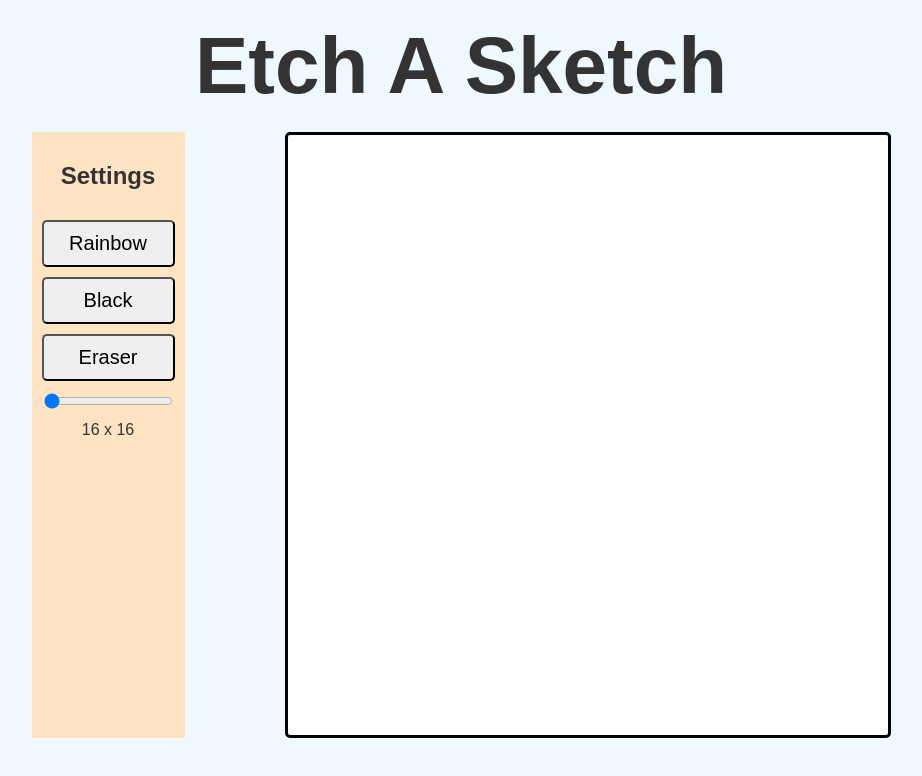
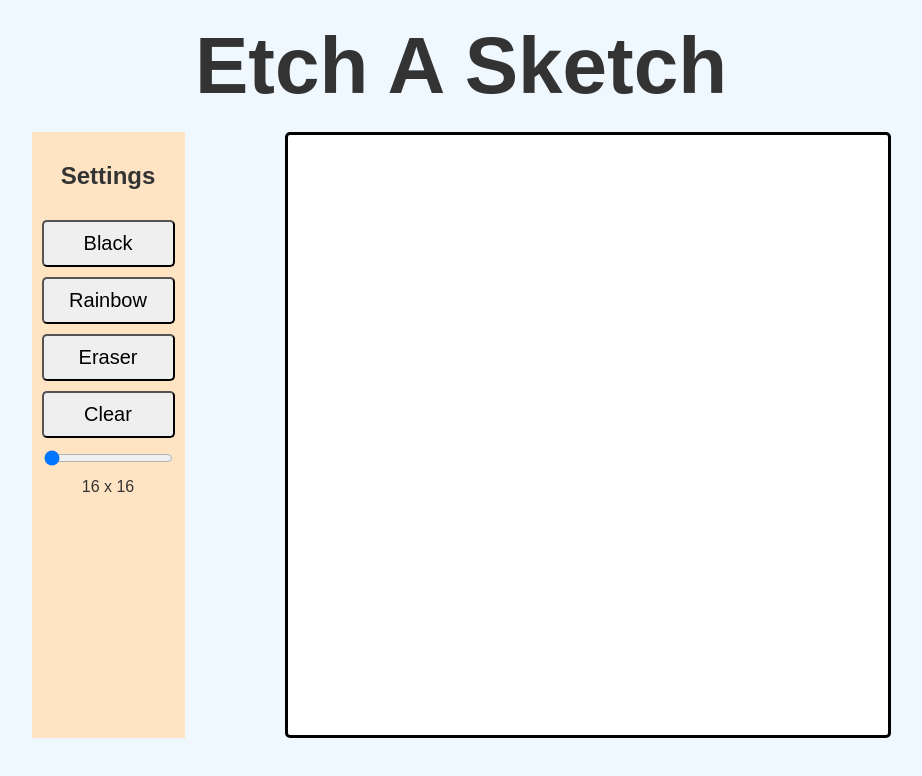
Before and after one commit to JamieYau/etch-a-sketch, a plain HTML site: page index.html in a window 1280 px wide. Shown: the whole page, without its empty margins (179-1101 px from the left). Drawn offline with Linux system fonts and the light colour scheme.

Commit message:
Add fully Functional reset grid button

```diff
--- a/index.html
+++ b/index.html
@@ -12,9 +12,10 @@
     <div class="container">
         <div class="settings">
             <h2>Settings</h2>
+            <button id="black" onclick="changeColor('black')">Black</button>
             <button id="rainbow" onclick="changeColor('random')">Rainbow</button>
-            <button id="black" onclick="changeColor('black')">Black</button>
             <button id="eraser" onclick="changeColor('white')">Eraser</button>
+            <button id="black" onclick="generateGrid()">Clear</button>
             <input type="range" min="16" max="100" step="1" value="1">
             <p class="grid-size"><span class="range-value">16</span> x <span class="range-value">16</span></p>
         </div>
```
